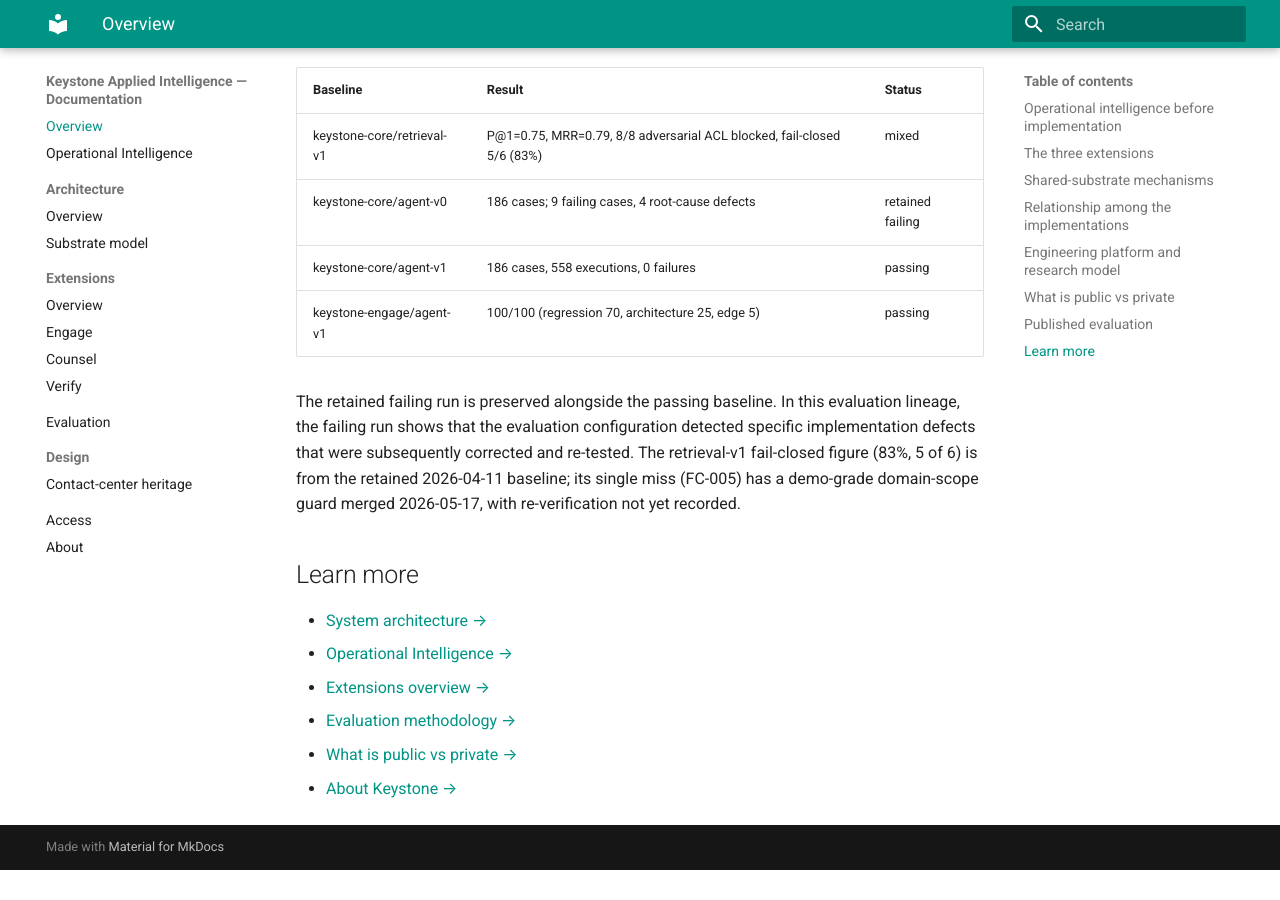
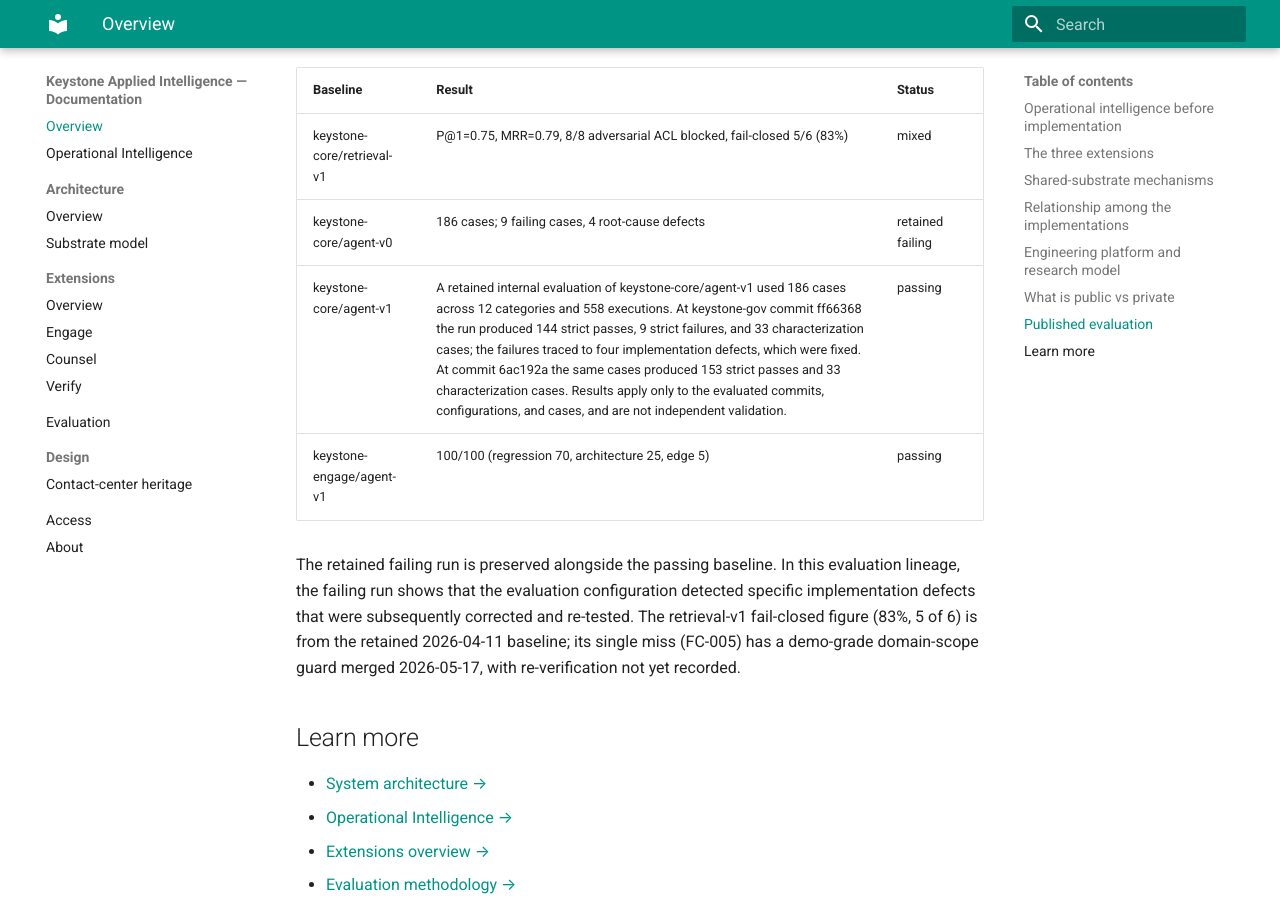
Before and after one commit to getkeystone/keystone-platform-docs, an MkDocs documentation site: the page built from docs/index.md, in a window 1280 px wide and 900 px high, scrolled down 4136 px. Built offline with MkDocs 1.6.1 and Material for MkDocs 9.7.7, drawn with Linux system fonts in a browser that asks for light colours; before the commit the page ends 5006 px from its top, so only the background shows below that.

Commit message:
docs: correct evaluation claim summaries (#2)

```diff
--- a/docs/index.md
+++ b/docs/index.md
@@ -178,7 +178,7 @@ repository; their results are retained and published in keystone-ledger.
 |--------------------------------|-------------------------------------------------|----------------|
 | keystone-core/retrieval-v1     | P@1=0.75, MRR=0.79, 8/8 adversarial ACL blocked, fail-closed 5/6 (83%) | mixed          |
 | keystone-core/agent-v0         | 186 cases; 9 failing cases, 4 root-cause defects | retained failing |
-| keystone-core/agent-v1         | 186 cases, 558 executions, 0 failures           | passing        |
+| keystone-core/agent-v1         | A retained internal evaluation of keystone-core/agent-v1 used 186 cases across 12 categories and 558 executions. At keystone-gov commit ff66368 the run produced 144 strict passes, 9 strict failures, and 33 characterization cases; the failures traced to four implementation defects, which were fixed. At commit 6ac192a the same cases produced 153 strict passes and 33 characterization cases. Results apply only to the evaluated commits, configurations, and cases, and are not independent validation. | passing        |
 | keystone-engage/agent-v1       | 100/100 (regression 70, architecture 25, edge 5)| passing        |
 
 The retained failing run is preserved alongside the passing baseline. In this
```
Also changed, not shown: docs/evaluation/index.md (+1 -1 lines).
